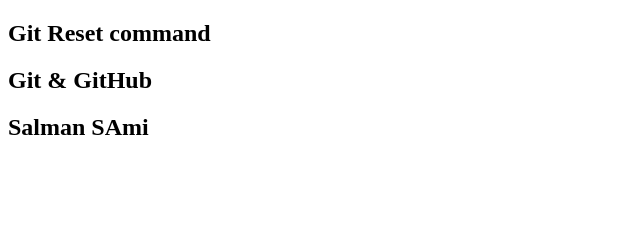
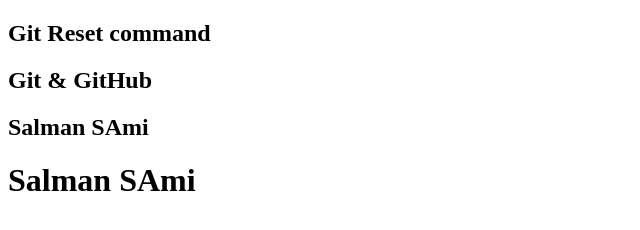
Before and after one commit to salman55667ff-ui/Git-Revert-Command, a plain HTML site: page index.html in a window 1280 px wide. Shown: the whole page, without its empty margins (0-640 px from the left). Drawn offline with Linux system fonts and the light colour scheme.

```diff
--- a/index.html
+++ b/index.html
@@ -9,5 +9,6 @@
   <h2>Git Reset command</h2>
    <h2>Git & GitHub</h2>
    <h2>Salman SAmi</h2>
+   <h1>Salman SAmi</h1>
 </body>
 </html>
```
